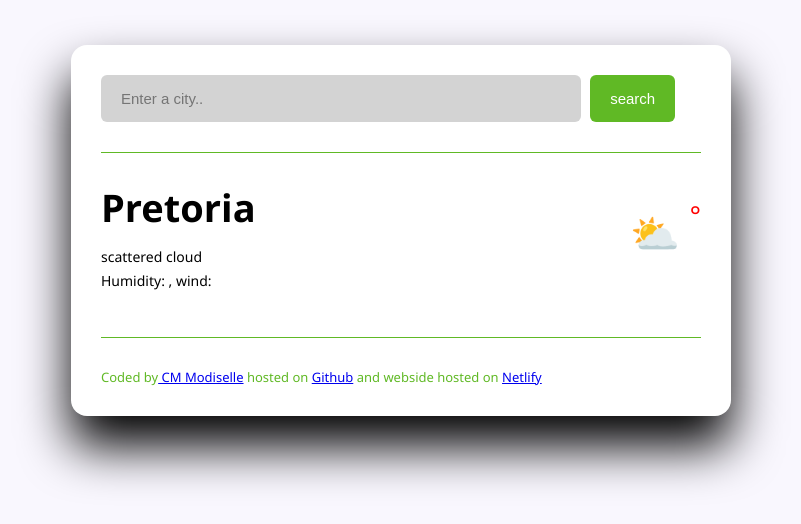
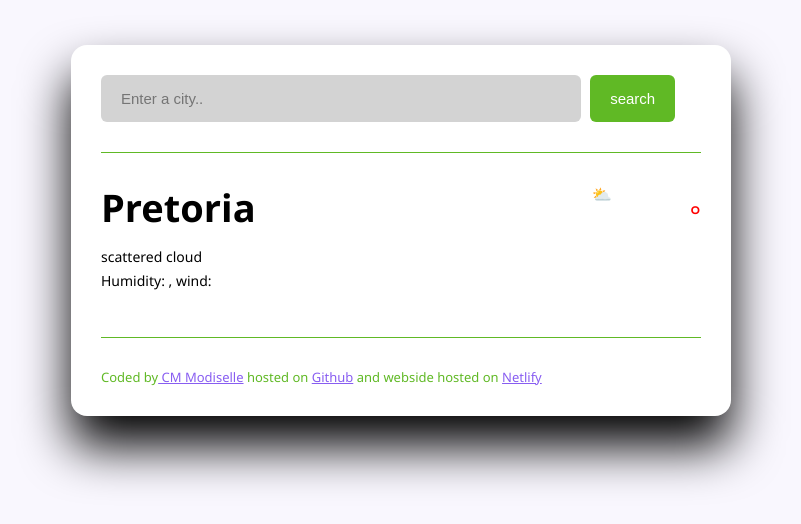
Before and after one commit to BelloCM/Keep-warm, a plain HTML site: page index.html in a window 1280 px wide. Shown: the whole page, without its empty margins (239-1040 px from the left). Drawn offline with nearby package versions, Linux system fonts and the light colour scheme; no server answers.

Commit message:
updated css color icon

```diff
--- a/style.css
+++ b/style.css
@@ -2,6 +2,11 @@ body {
     background-color: #f9f7fe;
     font-family: 'Segoe UI', Tahoma, Geneva, Verdana, sans-serif;
 
+}
+a
+{
+
+    color: #885df1;
 }
 
 .weather-app{
@@ -76,8 +81,8 @@ font-weight: 500;
 }
 
 .weather-app-icon{
-    font-size: 40px;
-    margin-top: 22px;
+    width: 88px;
+    height: 88px;
 }
 .weather-app-unit{
 margin-top:14px ;
```
